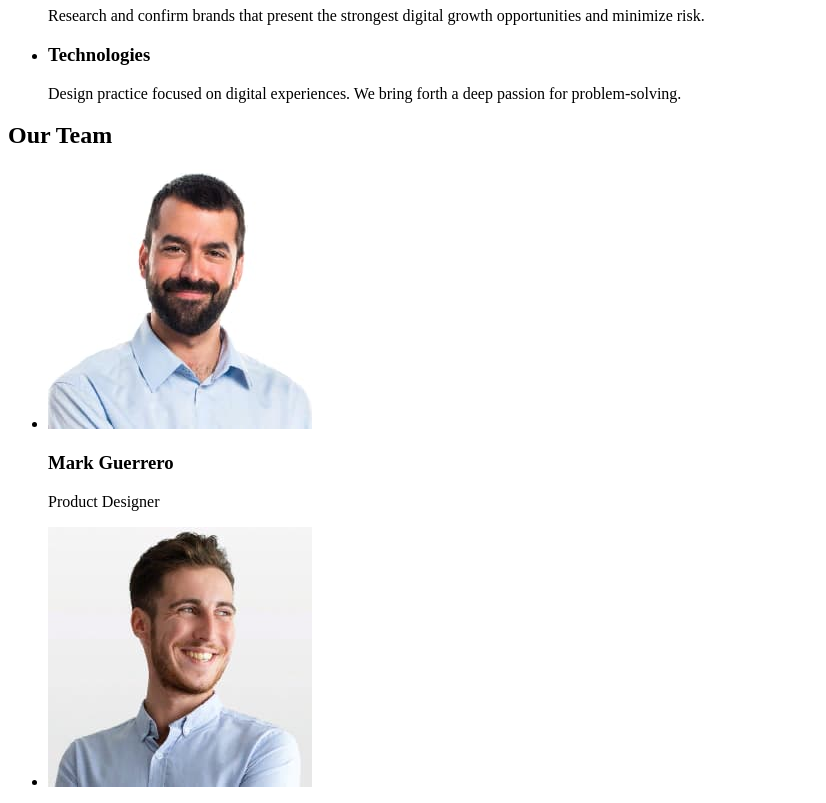
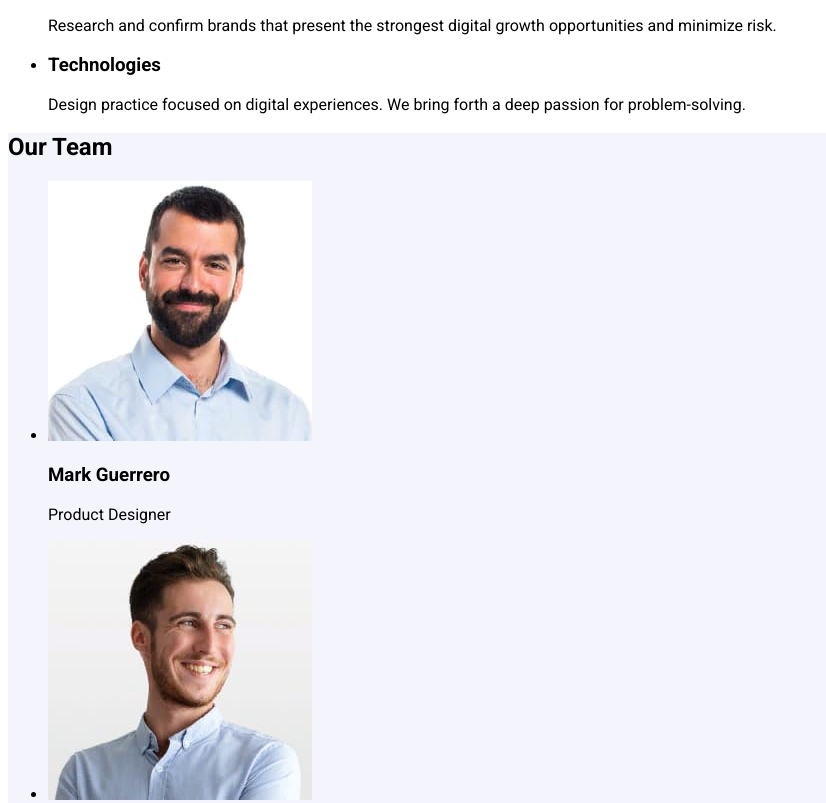
Before and after one commit to DenysMurin/goit-markup-hw-02v2, a plain HTML site: page index.html in a window 1280 px wide. Shown: the part 443-1246 px from the top of the page, without its empty margins (0-826 px from the left). Drawn offline with Linux system fonts and the light colour scheme.

Commit message:
28/08 - 12:35
added
colors as variables
colors of Hero, Footer, Our team

```diff
--- a/index.html
+++ b/index.html
@@ -4,6 +4,13 @@
     <meta charset="UTF-8" />
     <meta name="viewport" content="width=device-width, initial-scale=1.0" />
     <title>WebStudio</title>
+    <link rel="preconnect" href="https://fonts.googleapis.com" />
+    <link rel="preconnect" href="https://fonts.gstatic.com" crossorigin />
+    <link
+      href="https://fonts.googleapis.com/css2?family=Raleway:wght@700&family=Roboto:wght@400;500;700&display=swap"
+      rel="stylesheet"
+    />
+    <link rel="stylesheet" href="./styles.css">
   </head>
   <body>
     <header>
@@ -24,7 +31,7 @@
     </header>
     <main>
       <!-- !Hero -->
-      <section>
+      <section class="hero-background">
         <h1>Effective Solutions for Your Business</h1>
         <button type="button">Order Service</button>
       </section>
@@ -63,7 +70,7 @@
         </ul>
       </section>
       <!-- !Our team -->
-      <section>
+      <section class="team-background">
         <h2>Our Team</h2>
         <ul>
           <li>
@@ -113,32 +120,62 @@
         <h2>Our Portfolio</h2>
         <ul>
           <li>
-            <img src="./images/Our-portfolio-01.jpg" alt="Banking App" width="360px" height="300px"/>
+            <img
+              src="./images/Our-portfolio-01.jpg"
+              alt="Banking App"
+              width="360px"
+              height="300px"
+            />
             <h3>Banking App</h3>
             <p>App</p>
           </li>
           <li>
-            <img src="./images/Our-portfolio-02.jpg" alt="Cashless Payment" width="360px" height="300px"/>
+            <img
+              src="./images/Our-portfolio-02.jpg"
+              alt="Cashless Payment"
+              width="360px"
+              height="300px"
+            />
             <h3>Cashless Payment</h3>
             <p>Marketing</p>
           </li>
           <li>
-            <img src="./images/Our-portfolio-03.jpg" alt="Meditation App" width="360px" height="300px"/>
+            <img
+              src="./images/Our-portfolio-03.jpg"
+              alt="Meditation App"
+              width="360px"
+              height="300px"
+            />
             <h3>Meditation App</h3>
             <p>App</p>
           </li>
           <li>
-            <img src="./images/Our-portfolio-04.jpg" alt="Taxi Service" width="360px" height="300px"/>
+            <img
+              src="./images/Our-portfolio-04.jpg"
+              alt="Taxi Service"
+              width="360px"
+              height="300px"
+            />
             <h3>Taxi Service</h3>
             <p>Marketing</p>
           </li>
           <li>
-            <img src="./images/Our-portfolio-05.jpg" alt="Screen Illustrations" width="360px" height="300px"/>
+            <img
+              src="./images/Our-portfolio-05.jpg"
+              alt="Screen Illustrations"
+              width="360px"
+              height="300px"
+            />
             <h3>Screen Illustrations</h3>
             <p>Design</p>
           </li>
           <li>
-            <img src="./images/Our-portfolio-06.jpg" alt="Online Courses" width="360px" height="300px"/>
+            <img
+              src="./images/Our-portfolio-06.jpg"
+              alt="Online Courses"
+              width="360px"
+              height="300px"
+            />
             <h3>Online Courses</h3>
             <p>Marketing</p>
           </li>
@@ -146,11 +183,14 @@
       </section>
     </main>
     <footer>
-      <a href="./index.html">WebStudio</a>
+      <section class="low-background">
+        <a href="./index.html">WebStudio</a>
       <p>
         Increase the flow of customers and sales for your business with digital
         marketing & growth solutions.
       </p>
+      </section>
+
     </footer>
   </body>
 </html>
--- /dev/null
+++ b/styles.css
@@ -0,0 +1,43 @@
+/* !main setings */
+
+body{
+    font-family: "Roboto", sans-serif;
+    background-color: var(--white);
+}
+:root{
+    --iris:#4D5AE5;
+    --ocean:#404BBF;
+    --navyblue:#2E2F42;
+    --green:#31D0AA;
+    --slate:#434455;
+    --lightslate:#8E8F99;
+    --cornflower:#E7E9FC;
+    --cloud:#F4F4FD;
+    --navybluemodal:#2E2F42·40%;
+    -grey:#2E2F42;
+    --white:#FFFFFF;
+    --dairy:#FCFCFC;
+}
+
+
+/* !HEADER */
+
+
+
+
+/* !MAIN */
+/* HERO */
+.hero-background{background-color:var(--navyblue);}
+/* ADVANTAGES */
+
+/* OUR TEAM */
+.team-background{
+    background-color: var(--cloud);
+}
+/* OUR PORTFOLIO */
+
+
+/* !FOOTER */
+.low-background{
+    background-color: var(--navyblue);
+}
```
